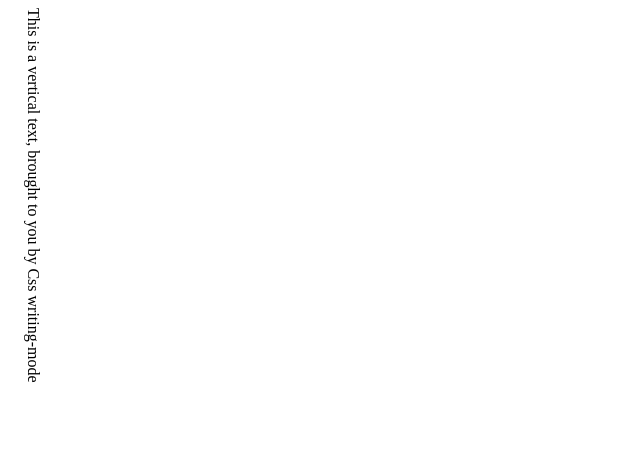
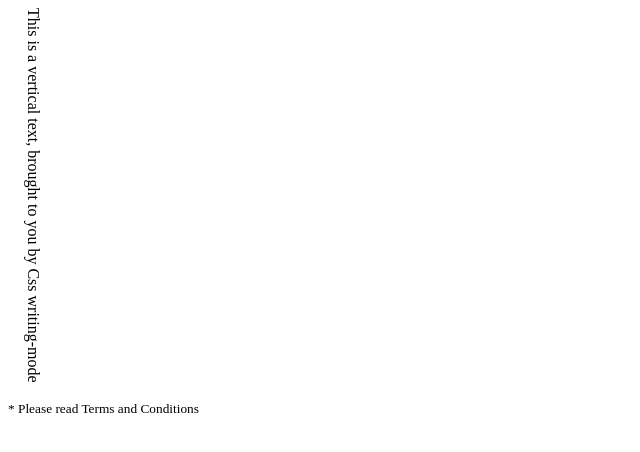
Before and after one commit to BlasToth/CSS, a plain HTML site: page vertical-text/index.html in a window 1280 px wide. Shown: the whole page, without its empty margins (0-640 px from the left). Drawn offline with Linux system fonts and the light colour scheme.

Commit message:
add legal text

```diff
--- a/vertical-text/index.html
+++ b/vertical-text/index.html
@@ -9,5 +9,8 @@
 </head>
 <body>
     <p class="vtxt">This is a vertical text, brought to you by Css writing-mode</p>
+    <p>
+        <small>* Please read Terms and Conditions</small>
+      </p>
 </body>
 </html>
```
